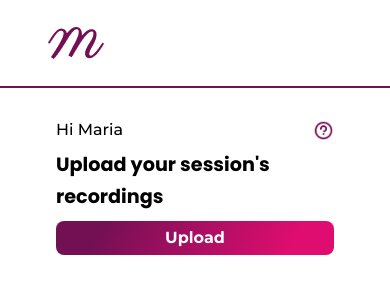
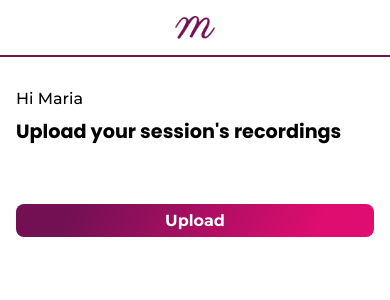
Before and after one commit to Samuellyworld/mentalyc, a React (Create React App) app: page / in a window 390 px wide. Shown: the top 300 px of the page. Built offline with nearby package versions, Linux system fonts and the light colour scheme.

Commit message:
feat/adding mobile responsive 📲

```diff
--- a/src/components/Main/Main.styles.ts
+++ b/src/components/Main/Main.styles.ts
@@ -6,6 +6,13 @@ export const MainContainer = styled.div`
    flex-direction : column;
    padding : 2rem 3.5rem;
 
+   @media screen and (max-width : 850px) and (min-width : 500px) {
+    padding : 2rem 1.7rem;
+   }
+
+   @media screen and (max-width : 500px) {
+    padding 2rem 1rem;
+   }
    h3 {
     font-family : Poppins, "sans-serif";
     font-style: normal;
@@ -14,6 +21,29 @@ export const MainContainer = styled.div`
     padding : 0.5rem 0rem;
     line-height: 32px;
     color: #000000;
+
+    @media screen and (max-width : 500px) and (min-width : 360px) {
+        font-weight : 600;
+    }
+    @media screen and (max-width: 360px) and (min-width : 330px) {
+        font-size : 1.1rem;
+        font-weight : 400;
+    }
+    @media screen and (max-width : 330px) and (min-width : 303px) {
+        font-size : 1rem;
+    }
+    @media screen and (max-width: 303px) and (min-width: 280px){
+        font-size : 0.9rem;
+    }
+    @media screen and (max-width : 280px) {
+        font-size : 0.8rem;
+    }
+   }
+
+   button {
+    @media screen and (max-width : 500px) {
+        margin : 3rem 0rem 0rem ;
+    }
    }
 `
 
@@ -26,7 +56,14 @@ export const IntroContainer = styled.div`
    img {
      width : 1.3rem;
      cursor: pointer;
+
+
+     @media screen and (max-width : 500px) {
+        display : none;
+     }
     }
+
+
 
    p {
      font-family: 'Montserrat', sans-serif;
--- a/src/components/Modal/Modal.styles.ts
+++ b/src/components/Modal/Modal.styles.ts
@@ -37,9 +37,15 @@ export const ModalContent = styled.div<Props>`
         padding 3rem 2rem;
      }
 
-     @media screen and (max-width : 500px) {
+     @media screen and (max-width : 500px) and (min-width: 350px) {
         padding : 3rem 2rem 2rem;
         width : 90vw;
+        margin : 1rem 0rem 0rem;
+     }
+
+     @media screen and (max-width : 350px) {
+        padding : 3rem 1rem 2rem;
+        width: 94vw;
      }
 
      form {
@@ -61,15 +67,27 @@ export const ModalContent = styled.div<Props>`
         width : 118%;
         font-size : 0.9rem;
 
-        @media screen and (max-width : 500px) {
+        @media screen and (max-width : 500px) and (min-width : 374px) {
           width : 90%;
         }
+        @media screen and (max-width : 374px) and (min-width: 300px) {
+            width : 80%
+        }
+        @media screen and (max-width: 300px) {
+            width : 70%;
+         }
          }
        .css-b62m3t-container {
          width : 128%;
 
-         @media screen and (max-width : 500px) {
+         @media screen and (max-width : 500px) and (min-width : 374px) {
           width : 100%;
+         }
+         @media screen and (max-width : 374px) and (min-width: 300px) {
+           width : 90%;
+         }
+         @media screen and (max-width: 300px) {
+            width : 80%;
          }
          }
        .css-1swvg1m-control {
@@ -82,6 +100,11 @@ export const ModalContent = styled.div<Props>`
                     !props.values?.clientName || !props?.values?.noteType
                     ? "#B2B2B2;"
                     : "linear-gradient(295.67deg, #DE0D6F 16.23%, #731054 83.77%);"}
+            @media screen and (max-width : 360px) {
+                span {
+                    font-size: 13px;
+                }
+            }
           }
 
       }
@@ -113,4 +136,11 @@ export const ModalSubContent = styled.p`
      line-height : 24px;
      font-size: 0.7rem;
      color: #666666;
+
+     @media screen and (max-width : 370px) and (min-width: 351px) {
+        font-size : 0.65rem;
+     }
+     @media screen and (max-width: 351px) {
+        font-size : 0.6rem;
+     }
 `
--- a/src/components/Navbar/Navbar.styles.ts
+++ b/src/components/Navbar/Navbar.styles.ts
@@ -6,8 +6,15 @@ export const NavbarContainer = styled.div`
   flex-direction : row;
   padding : 1.7rem 0rem 1.7rem 3rem;
   border-bottom: 2px solid #731054;
+
+  @media screen and (max-width : 500px){
+    justify-content : center;
+    padding : 1rem;
+  }
 `
 
 export const Logo = styled.img`
-
+    @media screen and (max-width : 500px){
+      width : 2.5rem;
+    }
 `
--- a/src/components/UploadsList/UploadsList.styles.ts
+++ b/src/components/UploadsList/UploadsList.styles.ts
@@ -6,6 +6,13 @@ export const UploadsContainer = styled.div`
     display : flex;
     flex-direction : column;
     padding : 2rem 3.5rem;
+
+    @media screen and (max-width : 850px) and (min-width: 500px) {
+        padding : 2rem 1.7rem;
+    }
+    @media screen and (max-width: 500px) {
+        padding : 4rem 1rem;
+    }
 `
 
 // uploads header styles
@@ -15,8 +22,12 @@ export const UploadsHeader = styled.div`
     align-items: center;
     background: #FFFFFF;
     border: 1px solid #E5E5E5;
-    border-radius: 16px;
+    border-radius: 7px;
     padding : 0.2rem 1rem;
+
+    @media screen and (max-width: 400px) {
+        gap: 1rem;
+    }
 
     span {
         border-radius: 50%;
@@ -31,11 +42,22 @@ export const UploadsHeader = styled.div`
         font-style: normal;
         font-weight: 500;
         text-align: center;
+
+        @media screen and (max-width : 400px) {
+            width: 1.75rem;
+            height: 1.75rem;
+            padding : 0.28rem 0.5rem;
+
+        }
     }
     p {
         font-family: 'Montserrat', sans-serif;
         font-style: normal;
         font-weight: 500;
+
+        @media screen and (max-width : 400px) {
+            font-weight : 400;
+        }
     }
 `
 
@@ -51,11 +73,22 @@ export const NotesHeader = styled.div`
      padding : 0rem 0.5rem;
      margin: 0rem 0rem 1rem 0rem;
 
+     @media screen and (max-width : 650px) {
+        grid-template-columns : 0.35fr 0.35fr 0.35fr;
+     }
+
      p {
         font-family: 'Montserrat', "sans-serif";
         font-weight : bold;
         font-size : 0.9rem;
      }
+     @media screen and (max-width : 500px) {
+        margin: 1rem 0rem 1rem 0rem;
+        p:nth-last-child(2), p:last-child {
+            display : none;
+          }
+     }
+
 `
 
 // notes styles
@@ -67,12 +100,35 @@ export const Notes = styled.div`
       box-shadow: 4px 4px 16px rgba(0, 0, 0, 0.1);
       border-radius: 4px;
 
+
       p {
         font-family: 'Montserrat', sans-serif;
         font-style: normal;
         font-weight: 400;
         font-size : 0.9rem;
+
+        @media screen and (max-width : 600px) {
+            font-size : 0.9rem;
+        }
       }
+      p:nth-last-child(2) {
+        @media screen and (max-width : 500px) {
+            display: none;
+        }
+      }
+
+
+      @media screen and (max-width: 600px) and (min-width: 500px) {
+        grid-template-columns : 0.5fr 0.9fr 0.5fr
+      }
+      @media screen and (max-width: 500px) {
+        grid-template-columns : unset;
+        display : flex;
+        justify-content : space-between;
+
+      }
+
+
 `
 
 // progress container styles
@@ -84,6 +140,16 @@ export const ProgressContainer = styled.div`
             width : 19px;
             cursor : pointer;
          }
+
+         @media screen and (max-width : 1028px) and (min-width: 600px) {
+            gap : 4rem;
+         }
+         @media screen and (max-width: 600px) and (min-width: 377px) {
+            gap: 2rem;
+         }
+         @media screen and (max-width: 377px) {
+            gap: 0.8rem;
+         }
 `
 // progress  bar styles
 export const ProgressBar = styled.div`
@@ -92,6 +158,10 @@ export const ProgressBar = styled.div`
         background-color: #B2B2B2;
         border-radius: 6px;
         overflow: hidden;
+
+        @media screen and (max-width : 850px) {
+            width : 9rem;
+        }
 `
 
 // bar styles
--- a/src/utils/utils.ts
+++ b/src/utils/utils.ts
@@ -22,7 +22,7 @@ export const noteTypes : OptionValueTypes[] = [
     },
     {
       label: "Family therapy note - 50 left",
-      value : 2 // 2 minutes
+      value : 10// 2 minutes
     }
 ]
 
```
Also changed, not shown: src/components/UploadsList/UploadsList.tsx (+4 -4 lines).
